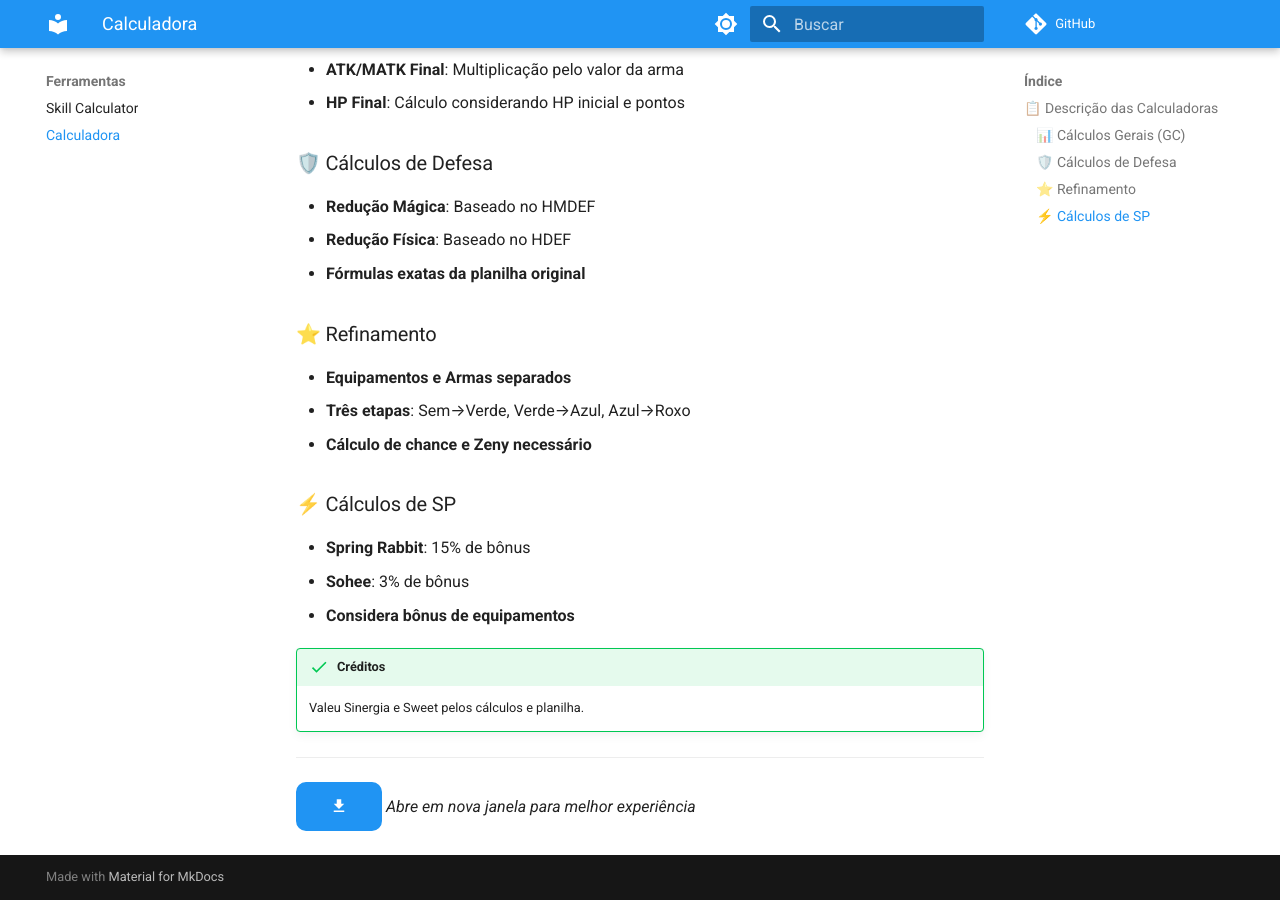
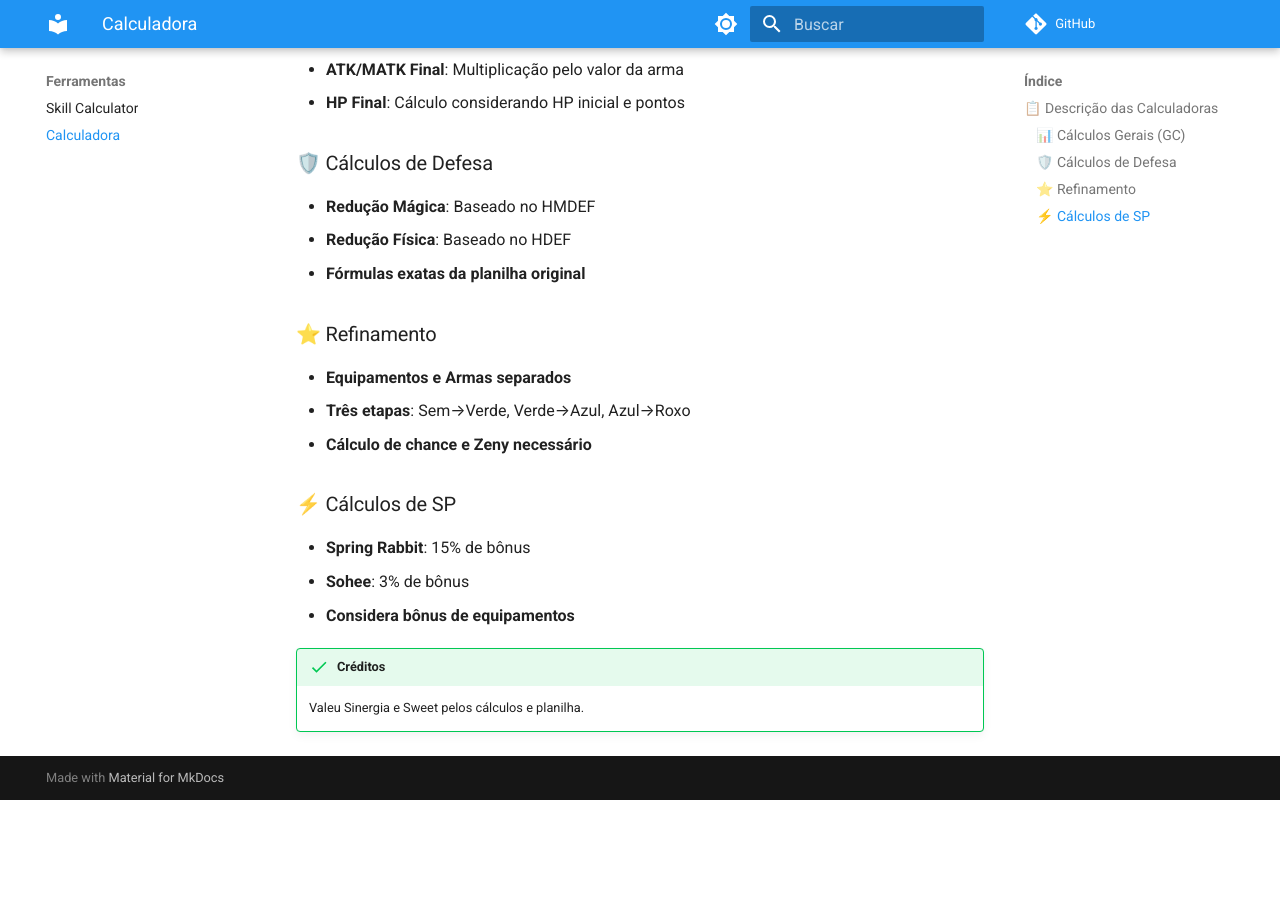
Before and after one commit to mythofyggdrasil/mythofyggdrasil.github.io, an MkDocs documentation site: the page built from docs/tools/calculadora.md, in a window 1280 px wide and 900 px high, scrolled down 997 px. Built offline with MkDocs 1.6.1 and Material for MkDocs 9.7.7, drawn with Linux system fonts in a browser that asks for light colours; comment, search, counter and statistics services are not loaded; after the commit the page ends 1797 px from its top, so only the background shows below that.

```diff
--- a/docs/tools/calculadora.md
+++ b/docs/tools/calculadora.md
@@ -58,8 +58,3 @@
 <p class="admonition-title">Créditos</p>
 Valeu Sinergia e Sweet pelos cálculos e planilha.
 </div>
-
----
-
-[:material-download:](../tools/calculator.html){ .md-button .md-button--primary target="_blank" }
-*Abre em nova janela para melhor experiência*
```
Also changed, not shown: other parts of docs/tools/calculadora.md (+1 -1 lines).
